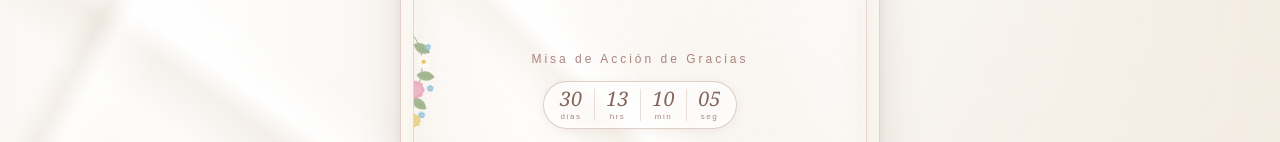
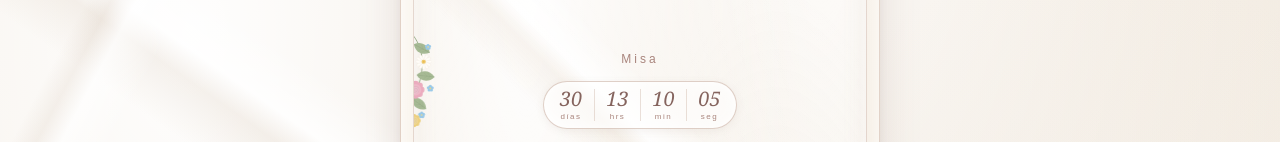
Before and after one commit to Alan200800/MisXV-Invitacion, a plain HTML site: page index.html in a window 1280 px wide. Both pictures are taken after a click on the button "Abrir invitación". Shown: the part 551-693 px from the top of the page. Drawn offline with Linux system fonts and the light colour scheme.

Commit message:
Update event description in index.html

```diff
--- a/index.html
+++ b/index.html
@@ -238,7 +238,7 @@
 
                     <div class="evento-horario reveal">
 
-                        <p class="fecha">Misa de Acción de Gracias</p>
+                        <p class="fecha">Misa </p>
 
                         <div id="contador-misa" class="contador-sitio"></div>
 
```
